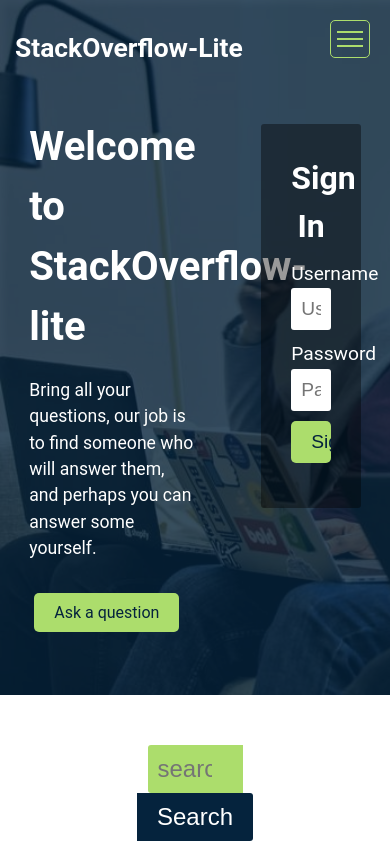
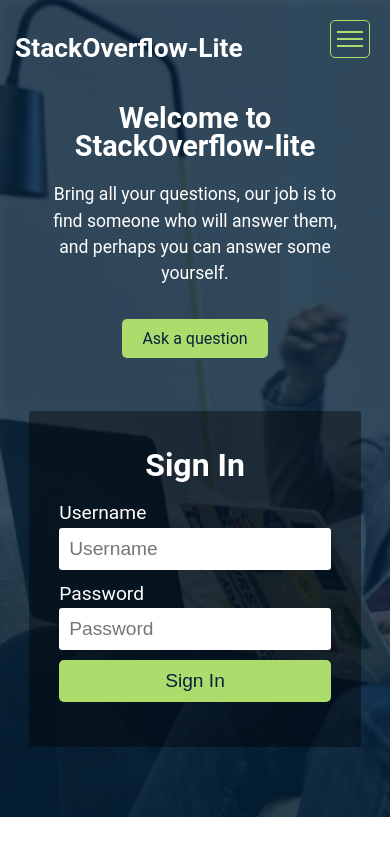
Before and after one commit to davidshare/StackOverflow-lite, a plain HTML site: page UI/index.html in a window 390 px wide. Shown: the top 844 px of the page. Drawn offline with Linux system fonts and the light colour scheme.

Commit message:
Make hero section responsive
Create media queries to make hero section responsive

```diff
--- a/UI/css/general.css
+++ b/UI/css/general.css
@@ -311,7 +311,7 @@ label{
     transform: rotate(45deg) translate(-4px, -7px) ;
 }
 
-@media only screen and (max-width: 600px) {
+@media only screen and (max-width: 700px) {
 	nav >.container{
 		width:100%;
 	}
@@ -338,4 +338,26 @@ label{
 		display: inline-block !important;
 		margin
 	}
+
+	.hero-welcome{
+		display: block;
+		width:100%;
+		text-align:center;
+		overflow: hidden;
+		padding:20px;
+		float:none;
+		clear:both;
+	}
+
+	.hero-title{
+		font-size: 1.8em;
+		line-height: 1;
+		clear:both;
+	}
+
+	.hero-signin{
+		width:100%;
+		float:none;
+		clear:both;
+	}
 }
```
